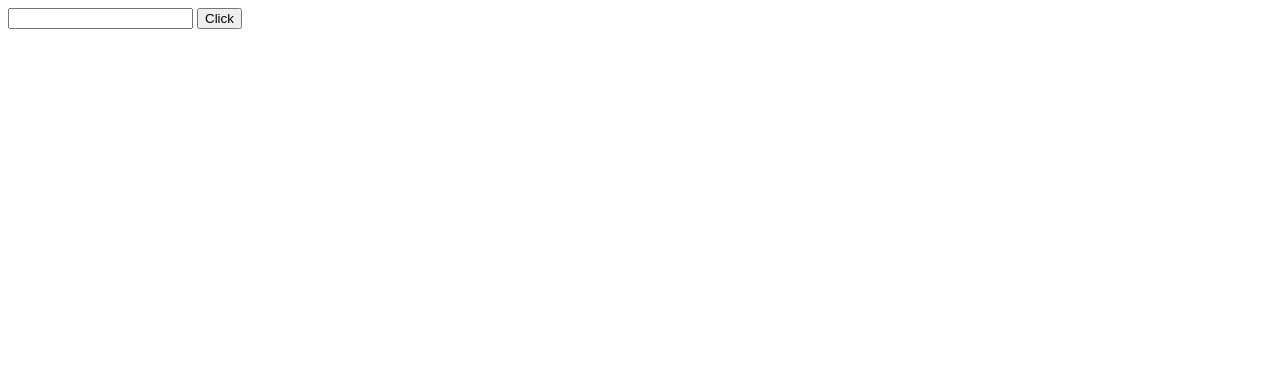
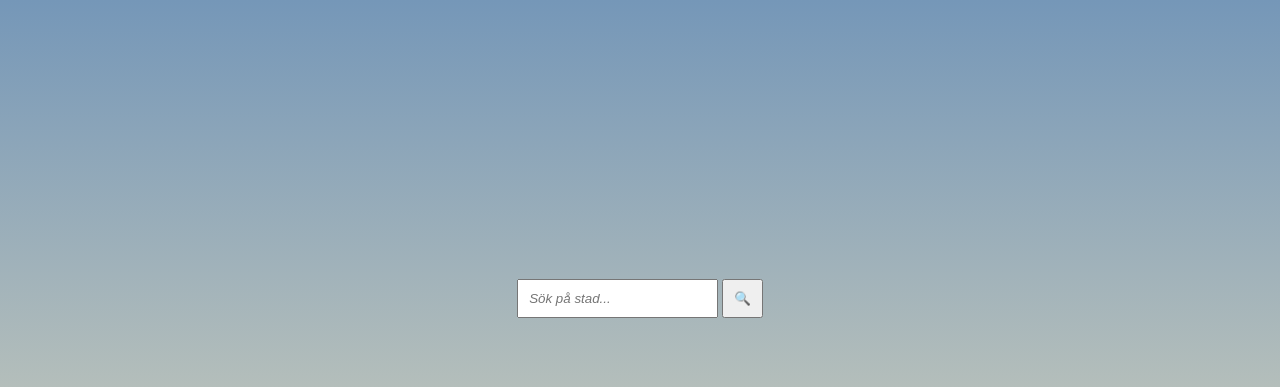
Before and after one commit to TomacBarin/WeatherApp_BoilerRoom, a plain HTML site: page index.html in a window 1280 px wide. Shown: the top 387 px of the page. Drawn offline with Linux system fonts and the light colour scheme.

Commit message:
CSS basics.

```diff
--- a/index.html
+++ b/index.html
@@ -9,12 +9,16 @@
   </head>
   <body>
     <header>
-      <section id="userInput">
-        <input type="text" />
-        <button>Click</button>
-      </section>
-      <section id="weatherIcon"></section>
-      <section id="weatherInfo"></section>
+      <div class="container">
+        <section id="userInput">
+          <div class="search-box">
+            <input type="text" placeholder="Sök på stad..." id="cityInput" />
+            <button id="searchBtn">🔍</button>
+          </div>
+        </section>
+        <section id="weatherIcon"><h1>Bild</h1></section>
+        <section id="weatherInfo"><h2>Väderleksinformation</h2></section>
+      </div>
     </header>
   </body>
 </html>
--- a/styles.css
+++ b/styles.css
@@ -0,0 +1,57 @@
+:root {
+  /* Grayscale */
+  --able-gray-10: #141414;
+  --able-gray-20: #2d2d2d;
+  --able-gray-30: #3c3c3c;
+  --able-gray-40: #484848;
+  --able-gray-50: #646464;
+
+  /* Text */
+  --able-text: #eeeeee;
+
+  /* Vibrant accents */
+  --able-hot-pink: #ff39d4;
+  --able-fuchsia-tom: #ff2b6f;
+  --able-peach: #ffa374;
+  --able-coral: #ff94a6;
+  --able-cyan: #19e9ff;
+  --able-aqua: #5cffe8;
+  --able-orange: #f39420;
+  --able-lemon: #fff034;
+  --able-pale-yellow: #f7f47c;
+
+  /* Weather Apå */
+
+  --w-blue: #7597b8;
+  --w-yellow: #f7e8be;
+}
+
+* {
+  margin: 0;
+  padding: 0;
+  box-sizing: border-box;
+}
+
+body {
+  background-color: var(--able-gray-30);
+}
+
+.container {
+  display: flex;
+  justify-content: center;
+  align-items: center;
+  flex-direction: column;
+  background: linear-gradient(var(--w-blue), var(--w-yellow));
+  height: 100vh;
+  color: var(--w-yellow);
+  gap: 75px;
+}
+
+#searchBtn,
+#cityInput {
+  padding: 10px;
+}
+
+#cityInput::placeholder {
+  font-style: italic;
+}
```
